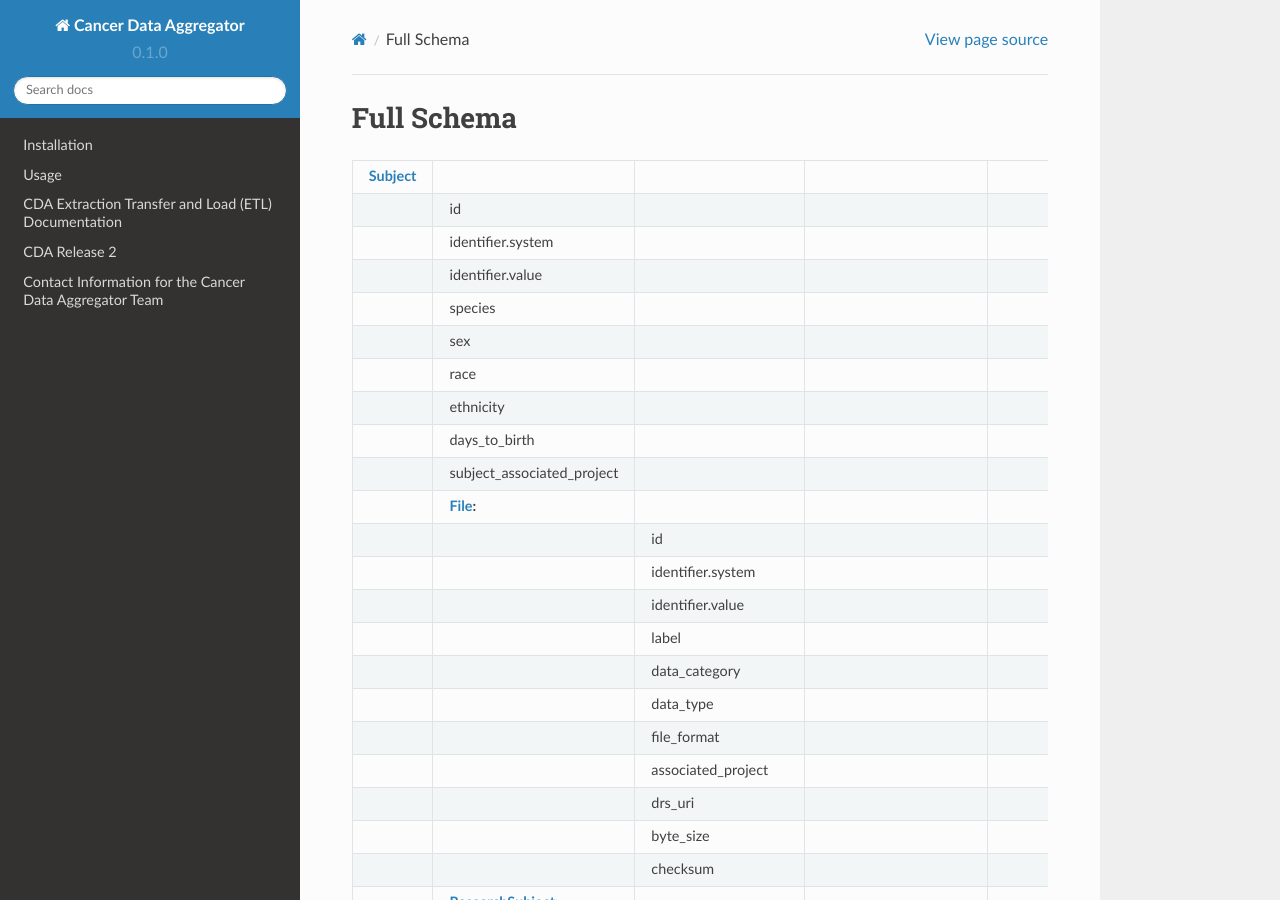
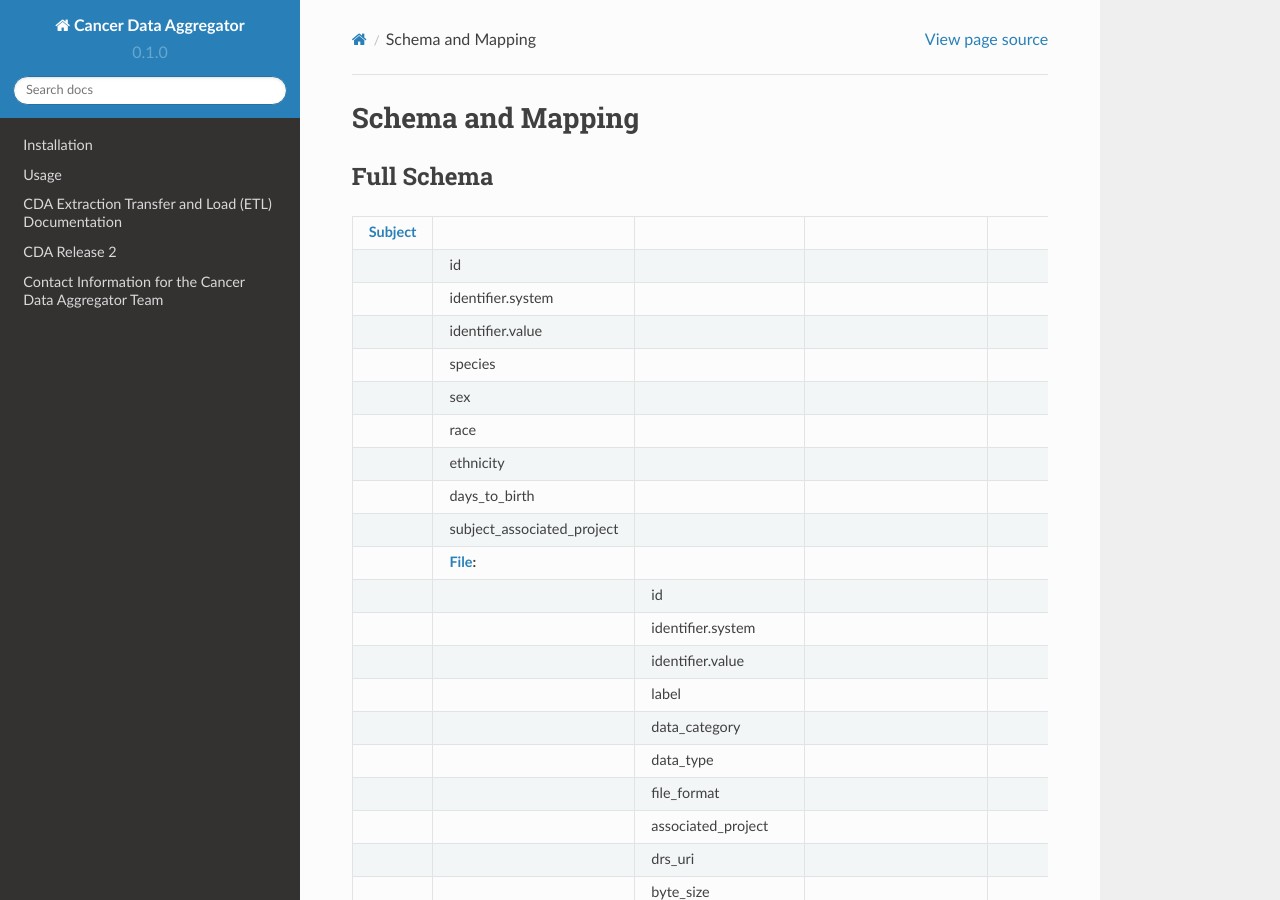
Before and after one commit to CancerDataAggregator/CDA-HelpDesk, a Sphinx documentation site: the page built from docs/source/Schema.md, in a window 1280 px wide and 900 px high. Built offline with Sphinx 7.4.7 and the Read the Docs theme 2.0.0, drawn with Linux system fonts in a browser that asks for light colours.

Commit message:
Update Schema.md

```diff
--- a/docs/source/Schema.md
+++ b/docs/source/Schema.md
@@ -1,3 +1,4 @@
+# Schema and Mapping
 ## Full Schema
 | [Subject](#subject) |                                             |                              |                               |                            |
 | ------- | ------------------------------------------- | ---------------------------- | ----------------------------- | -------------------------- |
```
